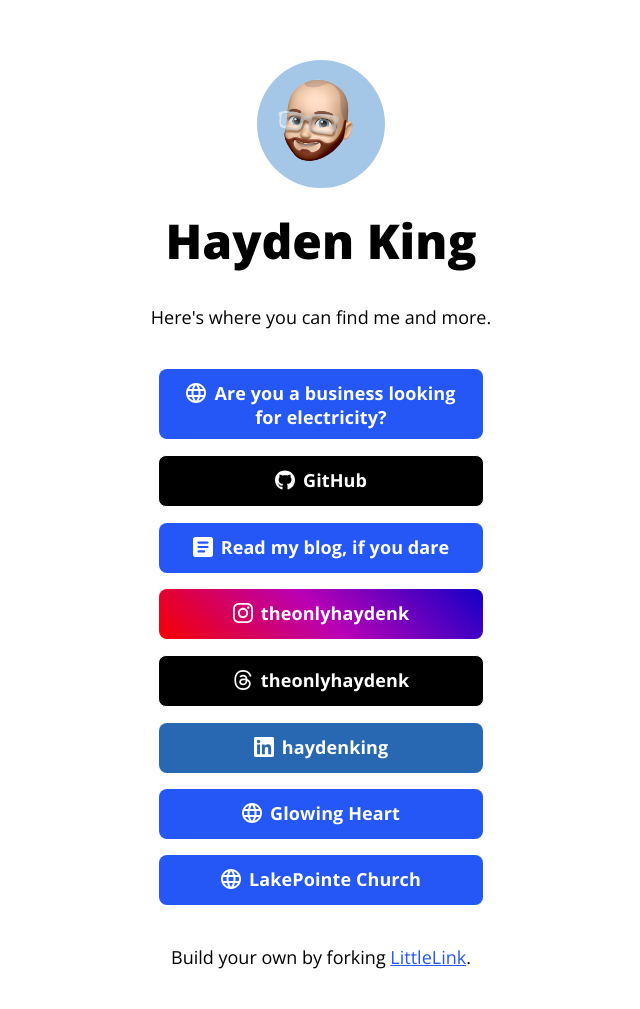
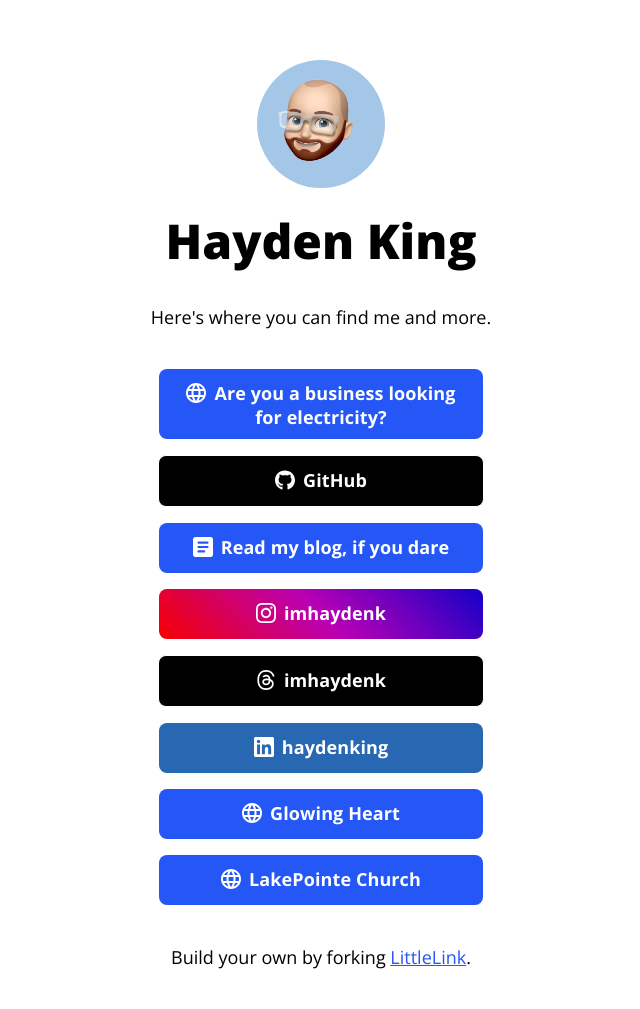
Before and after one commit to haydenk/haydenk.github.io, a Jekyll site: the page built from quick-links.html, in a window 1280 px wide. Shown: the whole page, without its empty margins (319-959 px from the left). Built offline with Jekyll 4.4.1, drawn with Linux system fonts in a browser that asks for light colours.

Commit message:
update instragram handles

```diff
--- a/quick-links.html
+++ b/quick-links.html
@@ -111,10 +111,10 @@
       <a class="button button-default" href="https://www.haydenk.blog" target="_blank" rel="noopener" role="button"><img class="icon" aria-hidden="true" src="/images/icons/generic-blog.svg" alt="Blog Icon">Read my blog, if you dare</a><br>
 
       <!-- Instagram -->
-      <a class="button button-instagram" href="https://instagram.com/theonlyhaydenk" target="_blank" rel="noopener" role="button"><img class="icon" aria-hidden="true" src="/images/icons/instagram.svg" alt="Instagram Logo">theonlyhaydenk</a><br>
+      <a class="button button-instagram" href="https://instagram.com/imhaydenk" target="_blank" rel="noopener" role="button"><img class="icon" aria-hidden="true" src="/images/icons/instagram.svg" alt="Instagram Logo">imhaydenk</a><br>
 
       <!-- Threads -->
-      <a class="button button-threads" href="https://www.threads.net/@theonlyhaydenk" target="_blank" rel="noopener" role="button"><img class="icon" aria-hidden="true" src="/images/icons/threads.svg" alt="Threads Logo">theonlyhaydenk</a><br>
+      <a class="button button-threads" href="https://www.threads.net/@imhaydenk" target="_blank" rel="noopener" role="button"><img class="icon" aria-hidden="true" src="/images/icons/threads.svg" alt="Threads Logo">imhaydenk</a><br>
 
       <!-- LinkedIn -->
       <a class="button button-linked" href="https://www.linkedin.com/in/haydenking/" target="_blank" rel="noopener" role="button"><img class="icon" aria-hidden="true" src="/images/icons/linkedin.svg" alt="LinkedIn Logo">haydenking</a><br>
```
